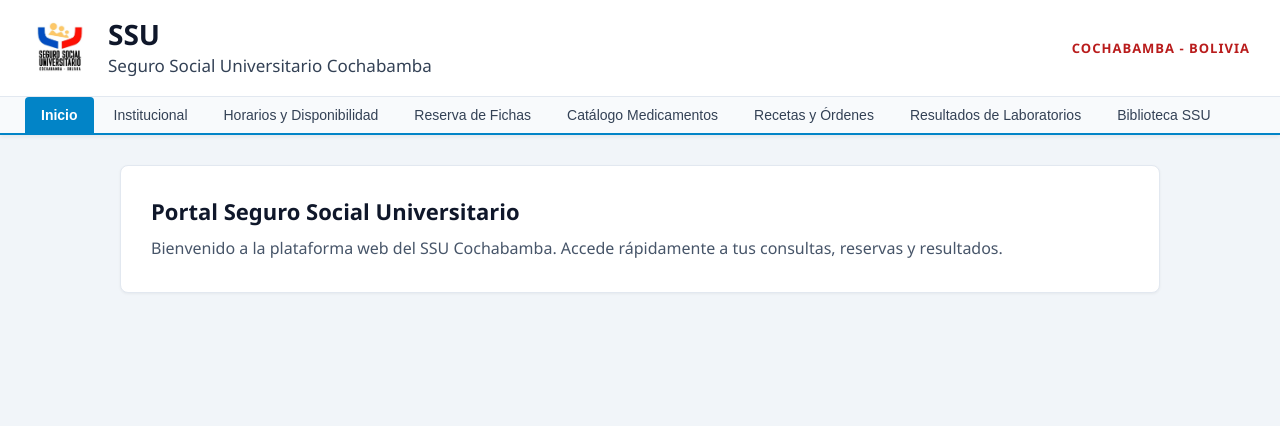
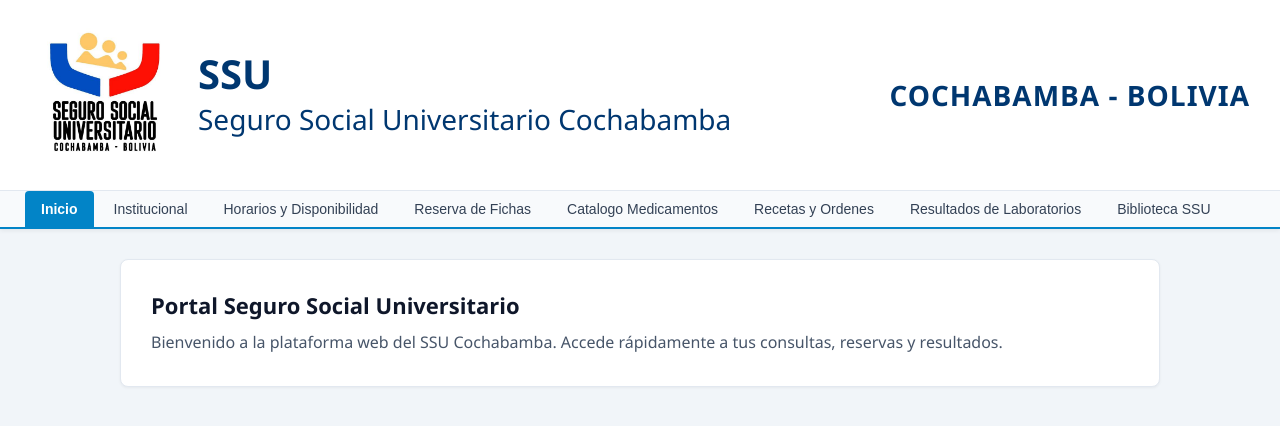
Before and after one commit to RenPerz/SSU-seguro-social-universitario, a React (Vite) app in the folder cliente/: page / in a window 1280 px wide. Shown: the top 426 px of the page. Built offline with nearby package versions, Linux system fonts and the light colour scheme.

Commit message:
Arreglo botones

```diff
--- a/cliente/src/components/Header.jsx
+++ b/cliente/src/components/Header.jsx
@@ -1,5 +1,6 @@
-import React from 'react';
-import ssuLogo from '../assets/logossu.jpg';
+import React, { useState } from 'react';
+
+import ssuLogo from '../assets/logoSSU.jpg';
 
 export default function Header({ seccionActiva, onCambiarSeccion }) {
   const menuOpciones = [
@@ -7,8 +8,8 @@ export default function Header({ seccionActiva, onCambiarSeccion }) {
     { id: 'institucional', label: 'Institucional' },
     { id: 'horarios', label: 'Horarios y Disponibilidad' },
     { id: 'fichas', label: 'Reserva de Fichas' },
-    { id: 'medicinas', label: 'Catálogo Medicamentos' },
-    { id: 'receyorde', label: 'Recetas y Órdenes' },
+    { id: 'medicinas', label: 'Catalogo Medicamentos' },
+    { id: 'receyorde', label: 'Recetas y Ordenes' },
     { id: 'laboratorios', label: 'Resultados de Laboratorios' },
     { id: 'biblioteca', label: 'Biblioteca SSU' },
   ];
@@ -17,35 +18,39 @@ export default function Header({ seccionActiva, onCambiarSeccion }) {
     <header style={{ width: '100%', backgroundColor: '#ffffff', boxShadow: '0 2px 4px rgba(0,0,0,0.06)' }}>
 
 
-      {/* Cabecera principal con logo */}
-      <div style={{ display: 'flex', alignItems: 'center', justifyContent: 'space-between', padding: '18px 30px' }}>
+      {/* Cabecera institucional con Logo y Títulos */}
+      <div style={{ display: 'flex', alignItems: 'center', justifyContent: 'space-between', padding: '20px 30px' }}>
         <div style={{ display: 'flex', alignItems: 'center', gap: '18px' }}>
+
           <img
             src={ssuLogo}
             alt="Logo Seguro Social Universitario"
             style={{
               width: 'auto',
-              height: '60px',
+              height: '150px',
               display: 'block',
               objectFit: 'contain'
             }}
           />
+          {/* ------------------------------------ */}
+
           <div>
-            <h1 style={{ fontSize: '28px', fontWeight: '800', color: '#0f172a', margin: 0, lineHeight: 1.1 }}>
+            <h1 style={{ fontSize: '40px', fontWeight: '800', color: '#003770', margin: 0, lineHeight: 1.1 }}>
               SSU
             </h1>
-            <p style={{ fontSize: '17px', fontWeight: '500', color: '#334155', margin: '4px 0 0 0' }}>
+            <p style={{ fontSize: '28px', fontWeight: '500', color: '#003770', margin: '4px 0 0 0' }}>
               Seguro Social Universitario Cochabamba
             </p>
           </div>
         </div>
 
-        <span style={{ fontSize: '13px', fontWeight: '700', color: '#b91c1c', letterSpacing: '1px' }}>
+        {/* Marcador territorial decorativo */}
+        <span style={{ fontSize: '28px', fontWeight: '700', color: '#003770', letterSpacing: '1px' }}>
           COCHABAMBA - BOLIVIA
         </span>
       </div>
 
-      {/* Barra de navegación */}
+      {/* Menú de Botones / Secciones */}
       <nav style={{ backgroundColor: '#f8fafc', borderTop: '1px solid #e2e8f0', borderBottom: '2px solid #0284c7' }}>
         <ul style={{ display: 'flex', listStyle: 'none', margin: 0, padding: '0 25px', gap: '4px', overflowX: 'auto' }}>
           {menuOpciones.map((opcion) => {
```
